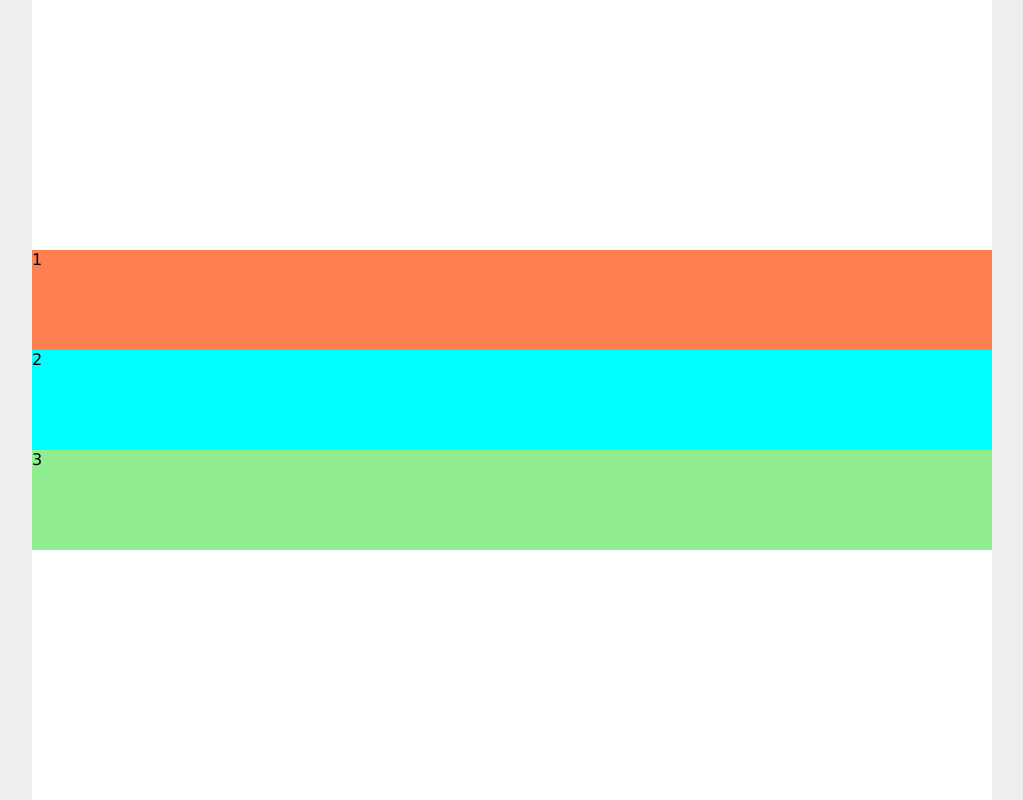
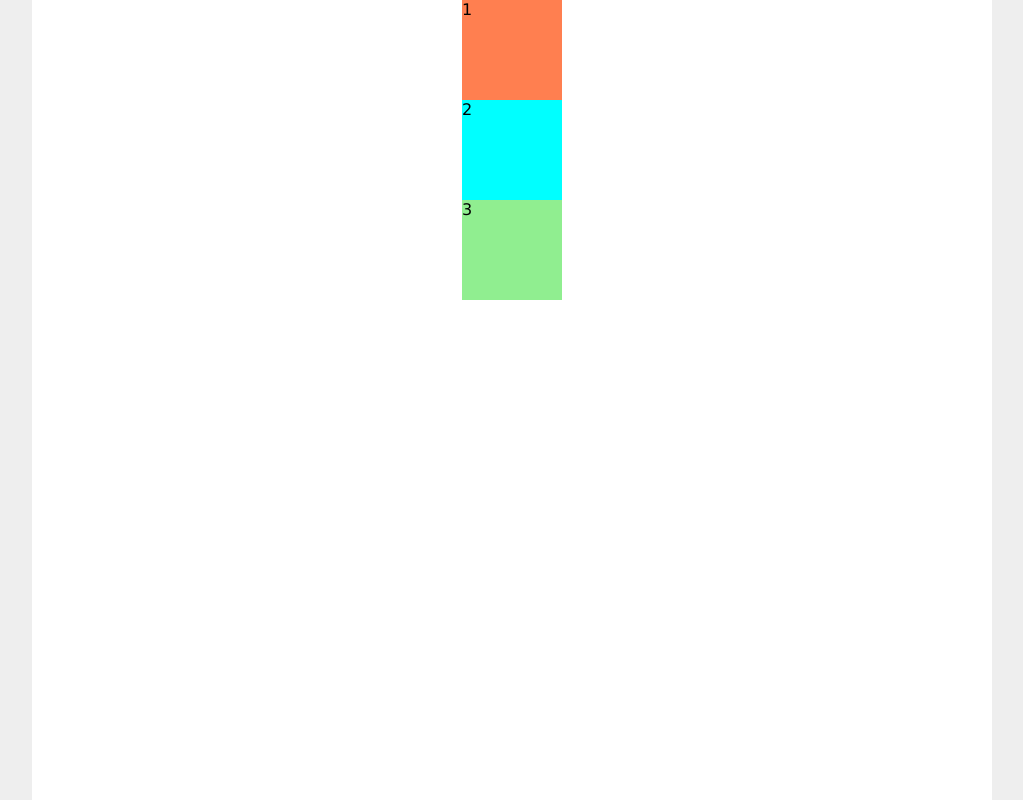
Before and after one commit to ironcarbon/Flexbox, a plain HTML site: page index.html in a window 1280 px wide. Shown: the whole page, without its empty margins (128-1151 px from the left). Drawn offline with Linux system fonts and the light colour scheme.

Commit message:
align items on the cross axis

```diff
--- a/style.css
+++ b/style.css
@@ -18,13 +18,13 @@ body{
     background: #fff;
     flex-wrap: wrap;
     flex-flow: column;
-    justify-content: center;
     height: 800px;
+    align-items: center;
 }
 
 
 .box{
-    height: 100px;
+    width: 100px;
     /* flex-basis: 300px; */
     flex: 0 0 100px;
 
@@ -44,5 +44,8 @@ body{
  justify-content always works in main axis
 flex-flow: row/column changes the direction of axis
 set the column change the main axis direction!
+*/
 
+/* align-items
+is used on CROSS-AXIS
 */
```
